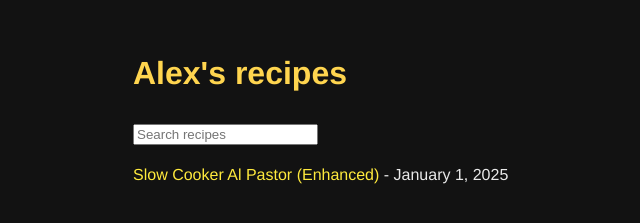
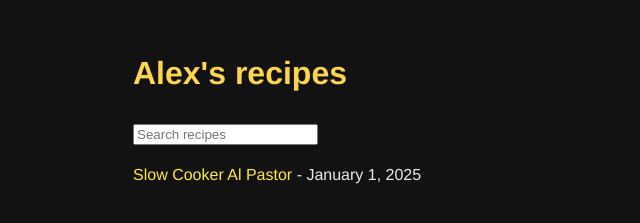
Before and after one commit to alexvinall/recipes, an Eleventy site: page src/index.njk in a window 1280 px wide. Shown: the whole page, without its empty margins (107-747 px from the left). Built offline with nearby package versions, Linux system fonts and the light colour scheme; Eleventy itself is replaced by a stand-in of ours; files that its build step writes are made by us from their sources; no server answers.

Commit message:
Rename Al Pastor recipe file and remove enhanced

```diff
--- a/src/recipes/sample-recipe.md
+++ b/src/recipes/al-pastor.md
@@ -1,5 +1,5 @@
 ---
-title: Slow Cooker Al Pastor (Enhanced)
+title: Slow Cooker Al Pastor
 date: 2025-01-01
 tags: [easy, dinner]
 layout: recipe.njk
```
